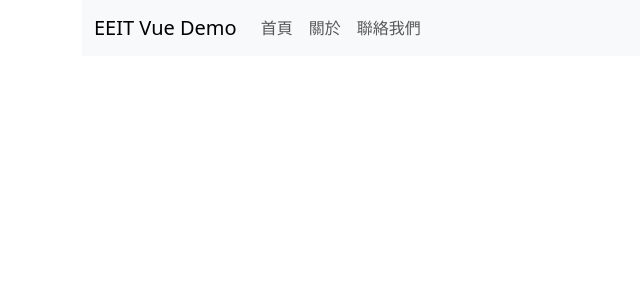
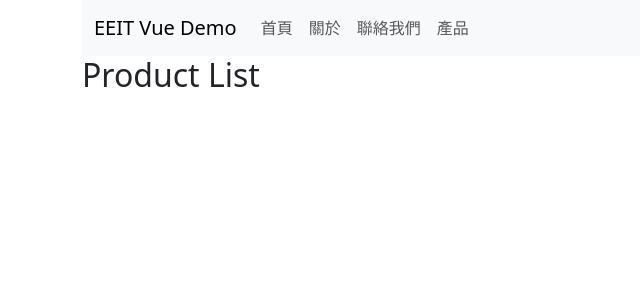
Before and after one commit to gifjpgbig/MyLastSupper, a Vue app: page /products in a window 1280 px wide. Shown: the top 300 px of the page, without its empty margins (0-640 px from the left). Built offline with nearby package versions, Linux system fonts and the light colour scheme; no server answers.

Commit message:
Call Java API

```diff
--- a/package.json
+++ b/package.json
@@ -8,6 +8,7 @@
     "preview": "vite preview"
   },
   "dependencies": {
+    "axios": "^1.4.0",
     "bootstrap": "^5.3.1",
     "bootstrap-icons": "^1.10.5",
     "vue": "^3.3.4",
--- a/src/components/Navbar.vue
+++ b/src/components/Navbar.vue
@@ -17,6 +17,9 @@
         <li class="nav-item">
             <RouterLink class="nav-link" to="/contact">聯絡我們</RouterLink>
         </li>
+        <li class="nav-item">
+            <RouterLink class="nav-link" to="/products">產品</RouterLink>
+        </li>
 
       </ul>
     </div>
--- a/src/router.js
+++ b/src/router.js
@@ -2,6 +2,7 @@ import {createRouter, createWebHistory} from 'vue-router'
 import Home from './views/Home.vue';
 import About from './views/About.vue';
 import Contact from './views/Contact.vue';
+import Products from './views/Products.vue';
 const routes = [
     {
         //http://localhost/
@@ -17,6 +18,11 @@ const routes = [
         //http://localhost/contact
         path:'/contact',
         component:Contact
+    },
+    {
+        //http://localhost/products
+        path:'/products',
+        component:Products
     }
 ]
 
--- /dev/null
+++ b/src/views/Products.vue
@@ -0,0 +1,18 @@
+<template>
+      <h2>Product List</h2>
+</template>
+
+<script setup>
+    import axios from 'axios'
+ const loadData = async()=>{
+   const URL = `${import.meta.env.VITE_API_JAVAURL}products/1`
+   const response = await axios.get(URL)
+   console.log(response.data)
+}
+ loadData()
+
+</script>
+
+<style>
+
+</style>
```
Also changed, not shown: 2 other files (tests, documents, lock files or other folders).
